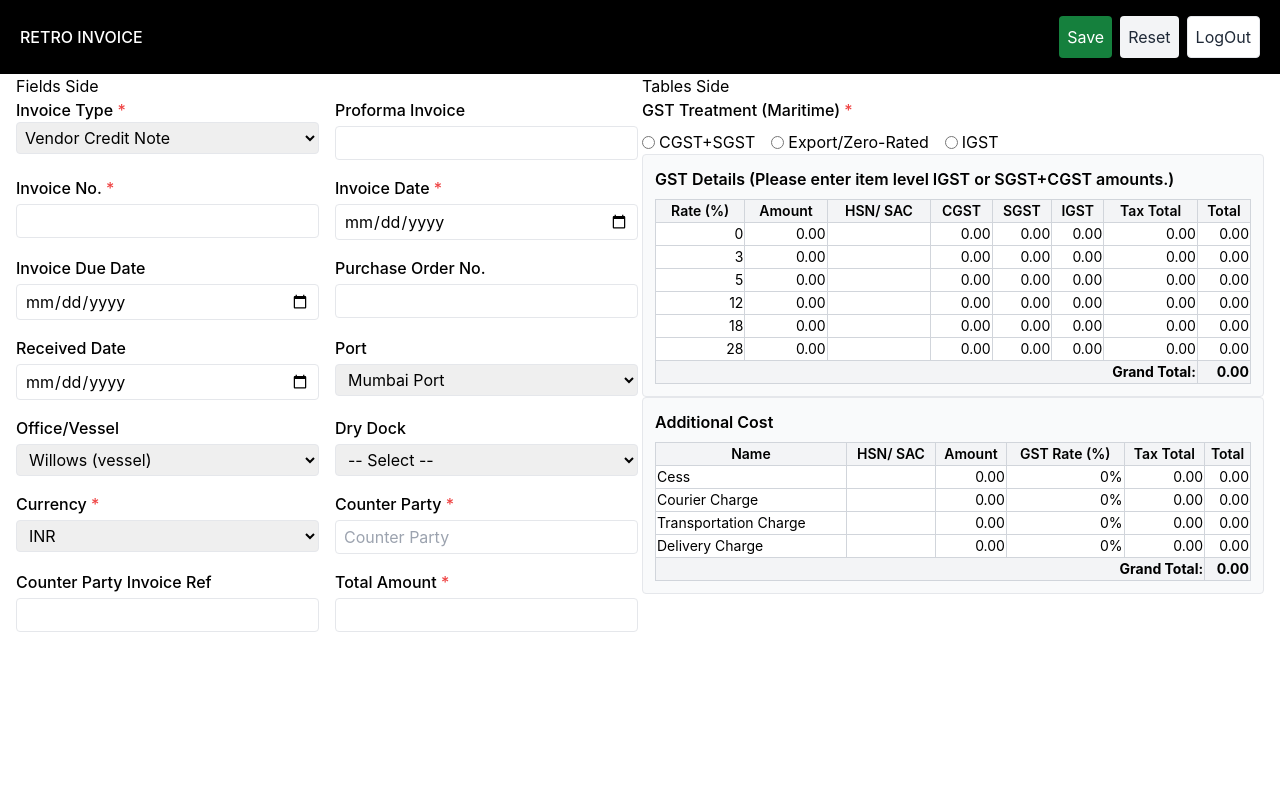
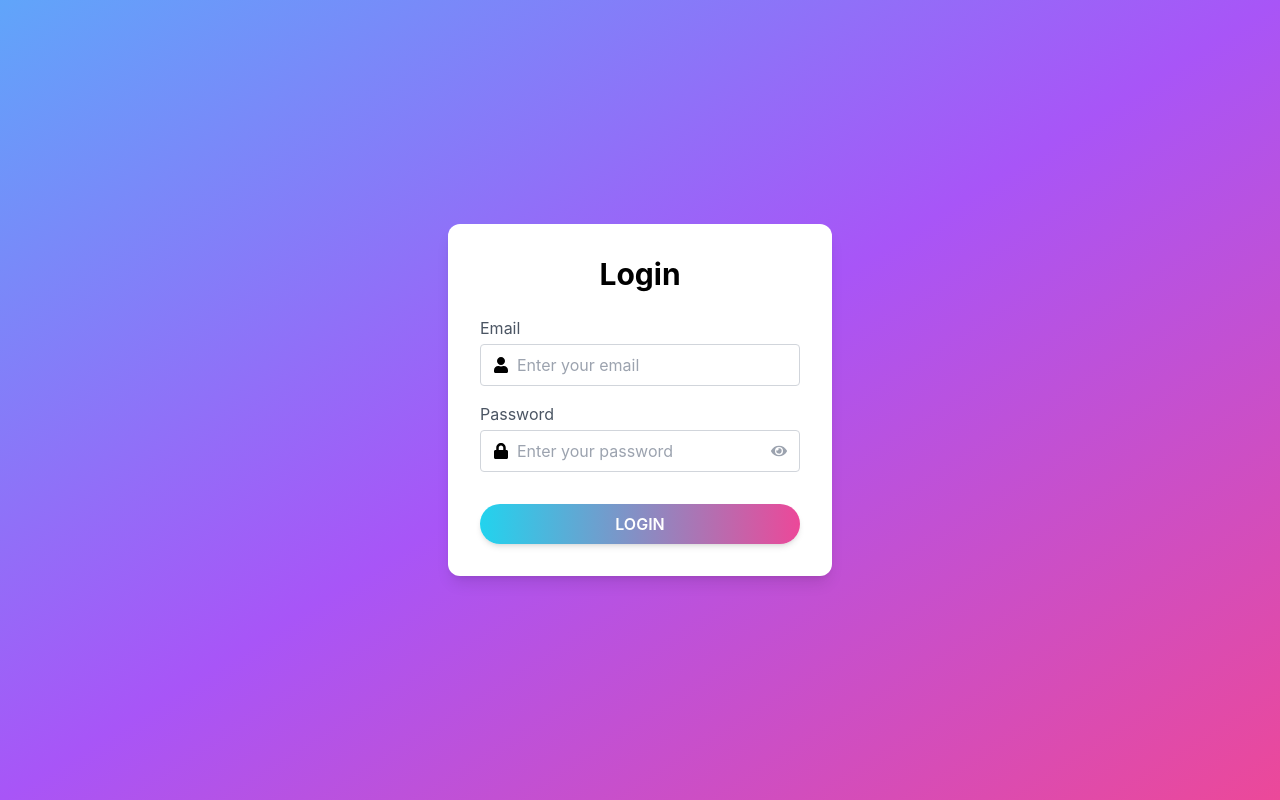
Before and after one commit to raamizz/Retro_Invoice, a React (Create React App) app in the folder frontend/: page /login in a window 1280 px wide. Built offline with nearby package versions, Linux system fonts and the light colour scheme.

Commit message:
added login

```diff
--- a/frontend/package.json
+++ b/frontend/package.json
@@ -9,6 +9,8 @@
     "@testing-library/user-event": "^13.5.0",
     "react": "^19.1.0",
     "react-dom": "^19.1.0",
+    "react-icons": "^5.5.0",
+    "react-router-dom": "^7.6.3",
     "react-scripts": "5.0.1",
     "web-vitals": "^2.1.4"
   },
--- a/frontend/src/App.jsx
+++ b/frontend/src/App.jsx
@@ -1,15 +1,36 @@
 import React from 'react';
+import ProtectedRoute from './components/ProtectedRoute';
+import { Routes, Route } from 'react-router-dom';
+import Login from './pages/Login';
 import Header from './components/Header';
 import Invoice from './components/Invoice';
+import Dashboard from './pages/Dashboard';
 
+const App = () => {
+  return (
+    <Routes>
+      <Route path="/login" element={<Login />} />
 
-function App() {
-  return (
-    <div className="min-h-screen bg-white">
-      <Header />
-      <Invoice />
-    </div>
+      <Route
+        path="/"
+        element={
+          <ProtectedRoute>
+            <Dashboard />
+          </ProtectedRoute>
+        }
+      />
+
+      <Route
+        path="/invoice-form"
+        element={
+          <ProtectedRoute>
+            <Header/>
+            <Invoice/>
+          </ProtectedRoute>
+        }
+      />
+    </Routes>
   );
-}
+};
 
 export default App;
--- a/frontend/src/components/Header.jsx
+++ b/frontend/src/components/Header.jsx
@@ -1,9 +1,17 @@
 import React from "react";
+import { useNavigate } from "react-router-dom";
 
-const Header = () => (
+const Header = () => {
+  const navigate =useNavigate()
+  const handleLogout = () => {
+    localStorage.removeItem("refreshToken");
+    navigate('/login');
+  };
+
+  return (
     <header>
       <div className="bg-black flex justify-between items-center px-5 py-4">
-      <h1 className="text-white font-medium"> RETRO INVOICE</h1>
+        <h1 className="text-white font-medium">RETRO INVOICE</h1>
         <div className="flex gap-2">
           <button className="bg-green-700 hover:bg-green-500 text-white p-2 rounded w-full sm:w-auto">
             Save
@@ -11,12 +19,16 @@ const Header = () => (
           <button className="bg-gray-100 hover:bg-gray-200 text-gray-800 p-2 rounded w-full sm:w-auto">
             Reset
           </button>
-        <button className="bg-white border border-gray-200 text-gray-800 p-2 rounded w-full sm:w-auto">
+          <button
+            className="bg-white border border-gray-200 text-gray-800 p-2 rounded w-full sm:w-auto"
+            onClick={handleLogout}
+          >
             LogOut
           </button>
         </div>
       </div>
     </header>
   );
+};
 
 export default Header;
--- /dev/null
+++ b/frontend/src/components/ProtectedRoute.jsx
@@ -0,0 +1,14 @@
+import React from 'react';
+import { Navigate } from 'react-router-dom';
+
+const ProtectedRoute = ({ children }) => {
+  const isLoggedIn = localStorage.getItem("refreshToken");
+
+  if (!isLoggedIn) {
+    return <Navigate to="/login" replace />;
+  }
+
+  return children;
+};
+
+export default ProtectedRoute;
--- a/frontend/src/index.js
+++ b/frontend/src/index.js
@@ -1,14 +1,15 @@
 import React from 'react';
 import ReactDOM from 'react-dom/client';
+import {BrowserRouter} from "react-router-dom";
 import './index.css';
 import App from './App';
 import reportWebVitals from './reportWebVitals';
 
 const root = ReactDOM.createRoot(document.getElementById('root'));
 root.render(
-  <React.StrictMode>
+  <BrowserRouter>
     <App />
-  </React.StrictMode>
+  </BrowserRouter>
 );
 
 // If you want to start measuring performance in your app, pass a function
--- /dev/null
+++ b/frontend/src/pages/Dashboard.jsx
@@ -0,0 +1,14 @@
+import React, { useEffect } from "react";
+import { Link } from "react-router-dom";
+
+export default function Dashboard() {
+
+  return (
+    <div className="text-2xl font-bold w-full text-center flex justify-between p-2" >
+      <p>Welcome to dashboard</p>
+      <Link to='/invoice-form' className="bg-gradient-to-r from-cyan-400 to-pink-500 text-white font-semibold ">
+      +Add Invoice
+      </Link>
+    </div>
+  );
+}
--- /dev/null
+++ b/frontend/src/pages/Login.jsx
@@ -0,0 +1,146 @@
+import React, { useEffect, useState } from "react";
+import { FaUser, FaLock, FaEye, FaEyeSlash } from "react-icons/fa";
+import { useNavigate } from "react-router-dom";
+import { mainUrl } from "../utils/constants";
+
+const Login = () => {
+  const [username, setUsername] = useState("");
+  const [password, setPassword] = useState("");
+  const [showPassword, setShowPassword] = useState(false);
+  const [errors, setErrors] = useState({ username: "", password: "" });
+  const [loading, setLoading] = useState(false);
+  const [response, setResponse] = useState();
+  const navigate=useNavigate()
+
+  const validateEmail = (email) => {
+    const regex = /^[^\s@]+@[^\s@]+\.[^\s@]+$/;
+    return regex.test(email);
+  };
+
+  const handleLogin = async (e) => {
+    e.preventDefault();
+
+    setErrors({ username: "", password: "" });
+
+    let valid = true;
+    const newErrors = {};
+
+    if (!username) {
+      newErrors.username = "Email is required";
+      valid = false;
+    } else if (!validateEmail(username)) {
+      newErrors.username = "Enter a valid email";
+      valid = false;
+    }
+
+    if (!password) {
+      newErrors.password = "Password is required";
+      valid = false;
+    }
+
+    if (!valid) {
+      setErrors(newErrors);
+      return;
+    }
+
+    try {
+      setLoading(true);
+      const response = await fetch(`${mainUrl}/api/user/login`, {
+        method: "POST",
+        headers: {
+          "Content-Type": "application/json",
+        },
+        body: JSON.stringify({ email: username, password }),
+      });
+
+      const data = await response.json();
+
+      if (!response.ok) {
+        throw new Error(data.message || "Login failed");
+      }
+      setResponse(data);
+      localStorage.setItem("refreshToken", data.accessToken);
+      console.log("Login successful:", data);
+      navigate('/')
+      // alert("Login successful");
+    } catch (error) {
+      console.error("Login error:", error.message);
+      alert(error.message);
+    } finally {
+      setLoading(false);
+    }
+  };
+
+  const togglePasswordVisibility = () => {
+    setShowPassword((prev) => !prev);
+  };
+
+  return (
+    <div className="min-h-screen flex items-center justify-center bg-gradient-to-br from-blue-400 via-purple-500 to-pink-500 px-4 text-black">
+      <div className="bg-white rounded-xl shadow-lg p-6 sm:p-8 w-full max-w-sm text-center">
+        <h2 className="text-2xl sm:text-3xl font-bold mb-6">Login</h2>
+
+        <form onSubmit={handleLogin}>
+          <div className="text-left mb-4">
+            <label className="block text-gray-600 mb-1">Email</label>
+            <div className="flex items-center border border-gray-300 rounded px-3 py-2">
+              <span className="mr-2">
+                <FaUser />
+              </span>
+              <input
+                type="text"
+                value={username}
+                onChange={(e) => setUsername(e.target.value)}
+                placeholder="Enter your email"
+                className="w-full focus:outline-none text-sm sm:text-base"
+              />
+            </div>
+            {errors.username && (
+              <p className="text-red-500 text-xs mt-1">{errors.username}</p>
+            )}
+          </div>
+          <div className="text-left mb-4">
+            <label className="block text-gray-600 mb-1">Password</label>
+            <div className="flex items-center border border-gray-300 rounded px-3 py-2 relative">
+              <span className="mr-2 ">
+                <FaLock />
+              </span>
+              <input
+                type={showPassword ? "text" : "password"}
+                value={password}
+                onChange={(e) => setPassword(e.target.value)}
+                placeholder="Enter your password"
+                className="w-full focus:outline-none pr-8 text-sm sm:text-base"
+              />
+              <span
+                className="absolute right-3 text-gray-400 cursor-pointer"
+                onClick={togglePasswordVisibility}
+              >
+                {showPassword ? <FaEyeSlash /> : <FaEye />}
+              </span>
+            </div>
+            {errors.password && (
+              <p className="text-red-500 text-xs mt-1">{errors.password}</p>
+            )}
+            {/* <div className="text-right mt-1">
+              <a href="#" className="text-sm text-blue-500 hover:underline">
+                Forgot password?
+              </a>
+            </div> */}
+          </div>
+          <button
+            type="submit"
+            disabled={loading}
+            className={`w-full py-2 mt-4 bg-gradient-to-r from-cyan-400 to-pink-500 text-white font-semibold rounded-full shadow-md hover:opacity-90 text-sm sm:text-base ${
+              loading ? "opacity-60 cursor-not-allowed" : ""
+            }`}
+          >
+            {loading ? "Logging in..." : "LOGIN"}
+          </button>
+        </form>
+      </div>
+    </div>
+  );
+};
+
+export default Login;
--- /dev/null
+++ b/frontend/src/utils/constants.jsx
@@ -0,0 +1 @@
+export const mainUrl="http://localhost:5000";
```
Also changed, not shown: frontend/src/components/InvoiceForm.jsx (+2 -6 lines), 1 other file (tests, documents, lock files or other folders). Lines whose indentation alone changed are shown as unchanged.
